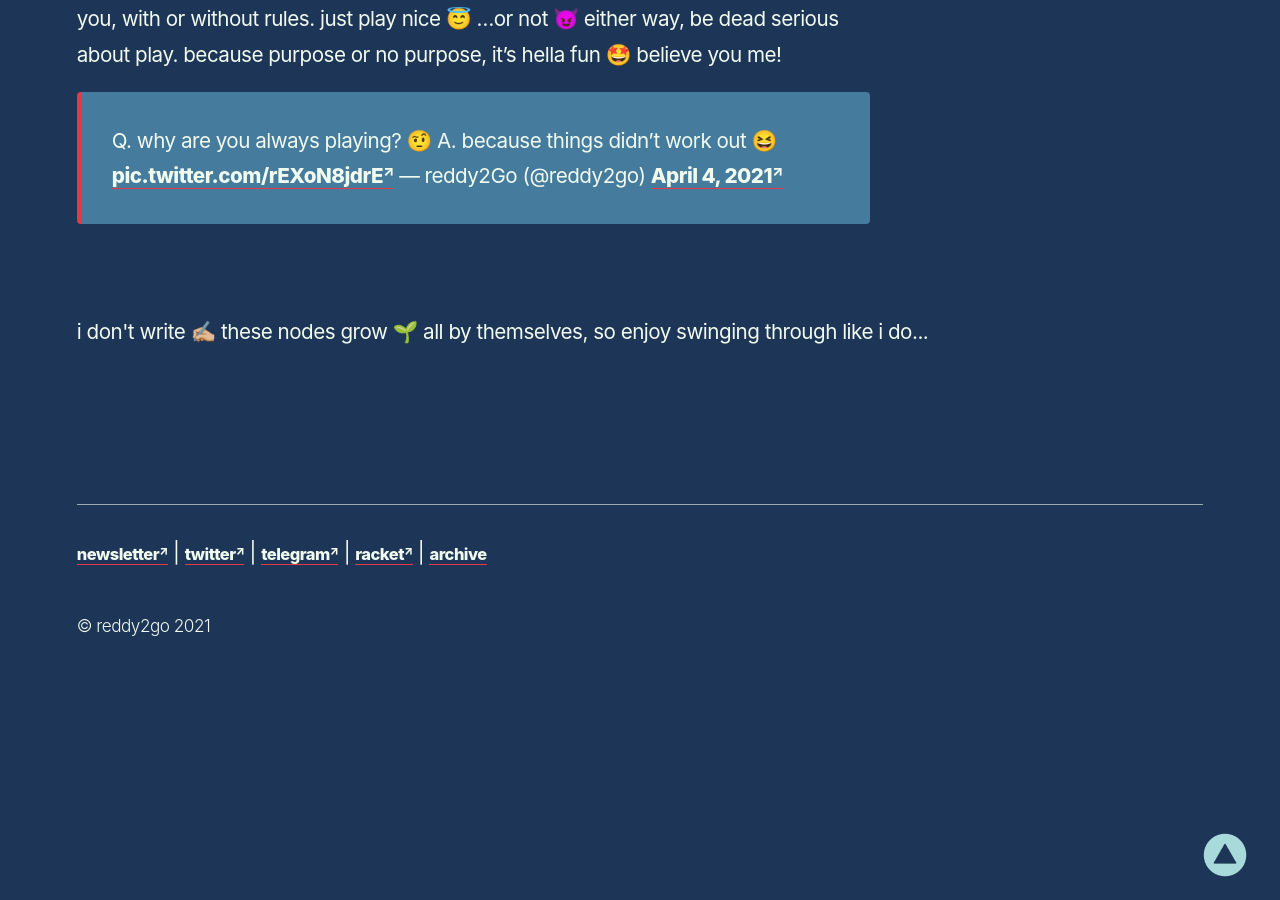
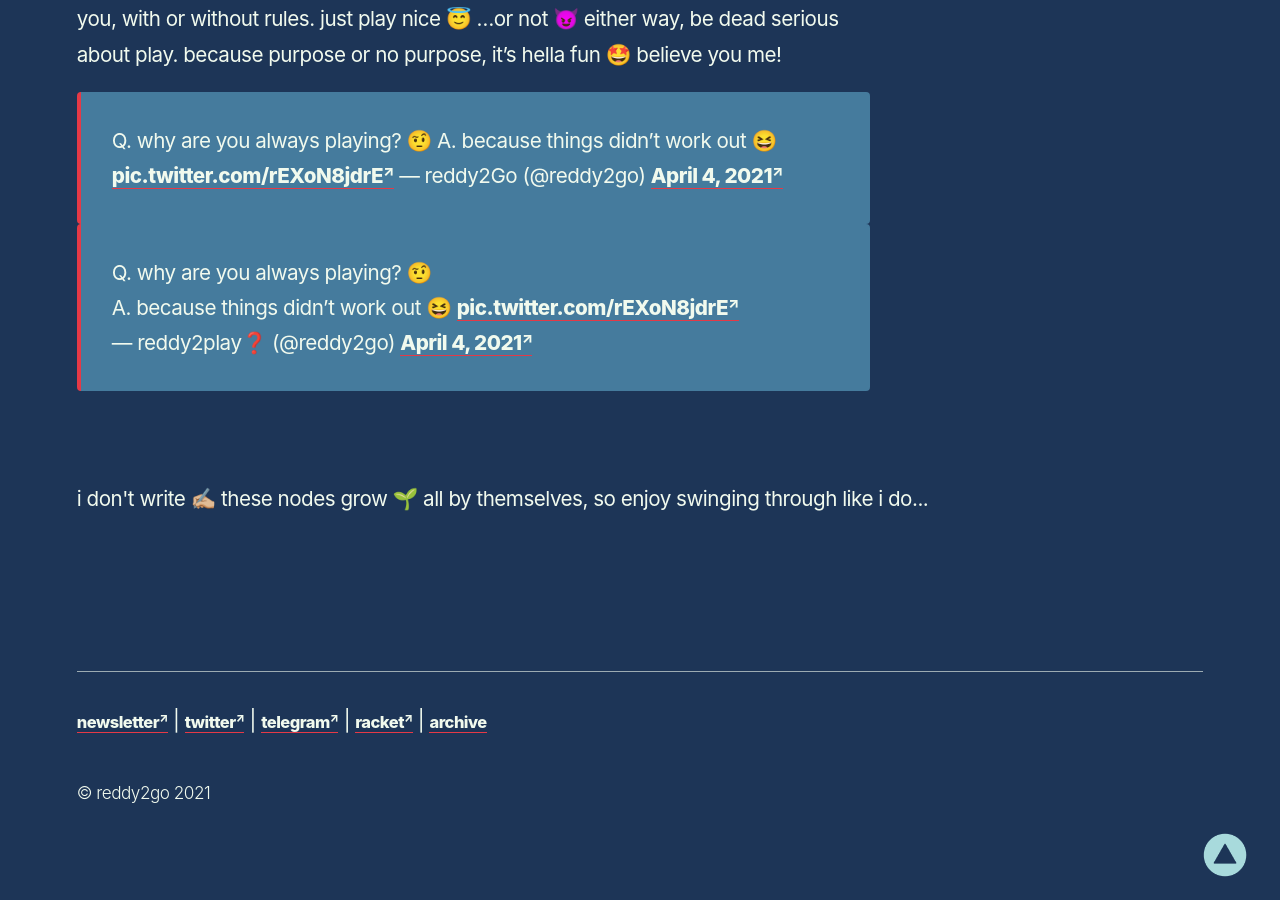
Before and after one commit to reddy2go/redgarden, a Jekyll site: the page built from _notes/purpose of play.md, in a window 1280 px wide and 900 px high, scrolled down 2432 px. Built offline with Jekyll 4.4.1, drawn with Linux system fonts in a browser that asks for light colours; some web fonts are replaced; comment, search, counter and statistics services are not loaded.

Commit message:
auto commit

```diff
--- a/_notes/purpose of play.md
+++ b/_notes/purpose of play.md
@@ -37,3 +37,5 @@ join me in my games or drag me into yours. either way, **let’s play!** this wo
 > Q. why are you always playing? 🤨
 > A. because things didn’t work out 😆 [pic.twitter.com/rEXoN8jdrE](https://t.co/rEXoN8jdrE)
 > &mdash; reddy2Go (@reddy2go) [April 4, 2021](https://twitter.com/reddy2go/status/1378656380928684034?ref_src=twsrc%5Etfw)
+
+<blockquote class="twitter-tweet" data-theme="dark"><p lang="en" dir="ltr">Q. why are you always playing? 🤨 <br>A. because things didn’t work out 😆 <a href="https://t.co/rEXoN8jdrE">pic.twitter.com/rEXoN8jdrE</a></p>&mdash; reddy2play❓ (@reddy2go) <a href="https://twitter.com/reddy2go/status/1378656380928684034?ref_src=twsrc%5Etfw">April 4, 2021</a></blockquote> <script async src="https://platform.twitter.com/widgets.js" charset="utf-8"></script>
```
